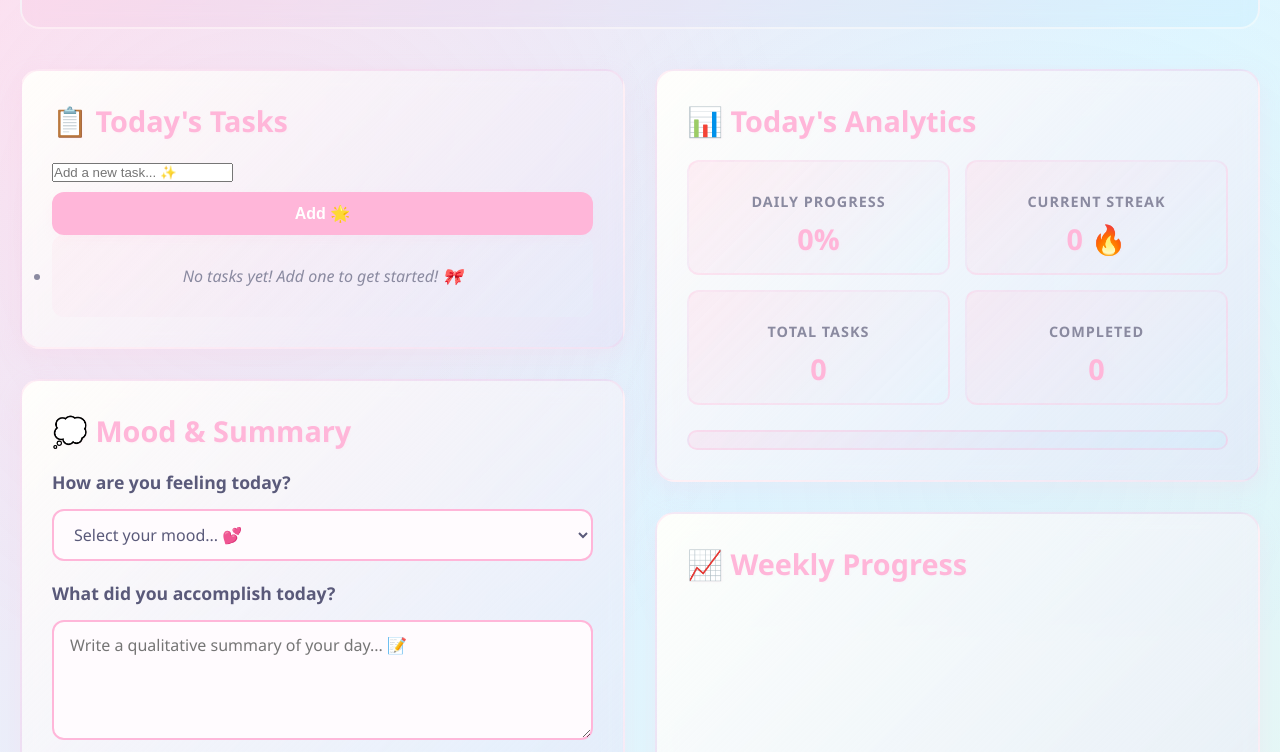
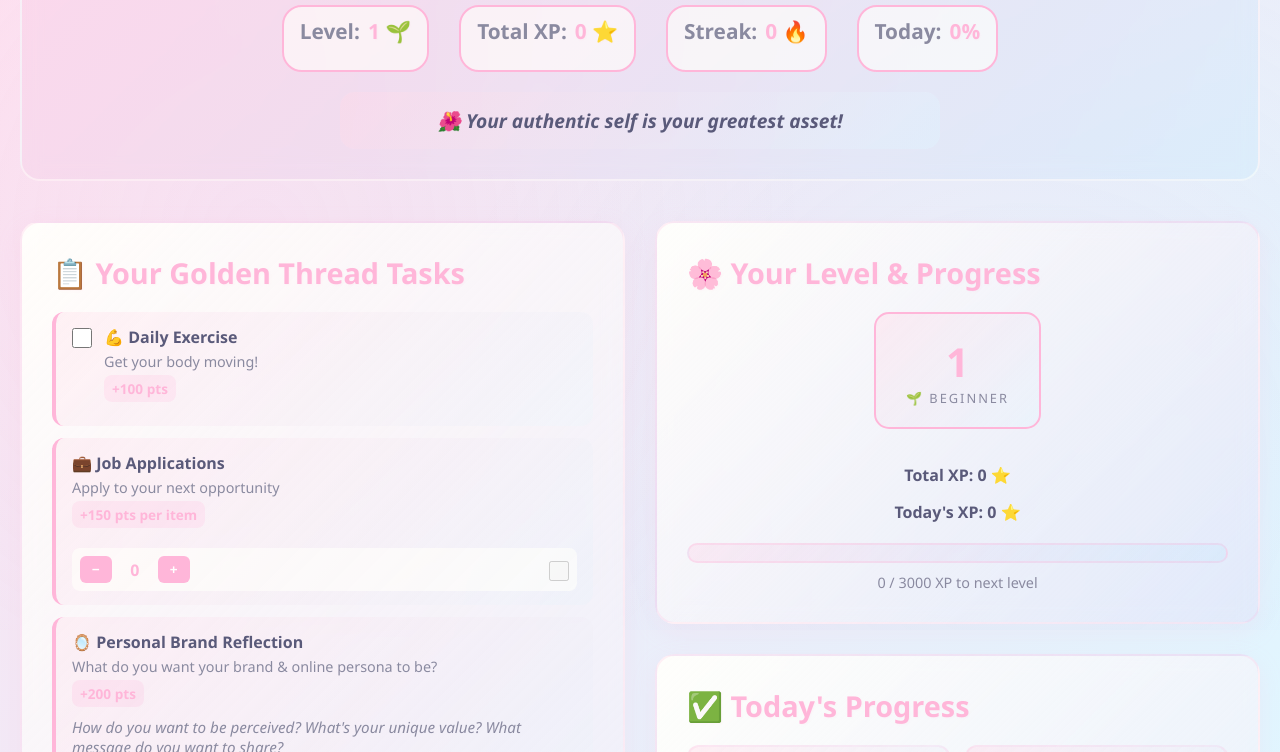
Before and after one commit to cyberandy-code/eureka, a plain HTML site: page task-tracker/index.html in a window 1280 px wide. Shown: the part 170-922 px from the top of the page. Drawn offline with nearby package versions, Linux system fonts and the light colour scheme.

Commit message:
Update HTML with custom tasks layout and gamification UI

```diff
--- a/task-tracker/index.html
+++ b/task-tracker/index.html
@@ -3,7 +3,7 @@
 <head>
     <meta charset="UTF-8">
     <meta name="viewport" content="width=device-width, initial-scale=1.0">
-    <title>✨ Daily Task Tracker - Kawaii Edition ✨</title>
+    <title>✨ Golden Thread Tracker 🪞</title>
     <link rel="stylesheet" href="styles.css">
     <script src="https://cdn.jsdelivr.net/npm/chart.js@3.9.1/dist/chart.min.js"></script>
 </head>
@@ -11,40 +11,47 @@
     <div class="container">
         <!-- Header -->
         <header>
-            <h1>✨ Daily Task Tracker 💕</h1>
+            <h1>✨ Golden Thread Tracker 🪞</h1>
             <span id="todayDate"></span>
+
+            <!-- Header Stats -->
+            <div class="header-stats">
+                <div class="header-stat">
+                    <span class="stat-label">Level:</span>
+                    <span class="stat-value" id="headerLevel">1 🌱</span>
+                </div>
+                <div class="header-stat">
+                    <span class="stat-label">Total XP:</span>
+                    <span class="stat-value" id="headerPoints">0 ⭐</span>
+                </div>
+                <div class="header-stat">
+                    <span class="stat-label">Streak:</span>
+                    <span class="stat-value" id="headerStreak">0 🔥</span>
+                </div>
+                <div class="header-stat">
+                    <span class="stat-label">Today:</span>
+                    <span class="stat-value" id="headerProgress">0%</span>
+                </div>
+            </div>
+
             <p id="dailyQuote"></p>
         </header>
 
         <!-- Main Content -->
         <div class="main-content">
-            <!-- Left Column: Tasks and Mood -->
+            <!-- Left Column: Tasks -->
             <div>
-                <!-- Task Management Card -->
+                <!-- Tasks Card -->
                 <div class="card">
-                    <h2>📋 Today's Tasks</h2>
-
-                    <div class="task-input-container">
-                        <input
-                            type="text"
-                            id="taskInput"
-                            placeholder="Add a new task... ✨"
-                            autocomplete="off"
-                        >
-                        <button class="btn" id="addTaskBtn">Add 🌟</button>
+                    <h2>📋 Your Golden Thread Tasks</h2>
+                    <div id="tasksList" class="tasks-list"></div>
                 </div>
 
-                    <ul id="taskList" class="task-list">
-                        <li class="empty-state">No tasks yet! Add one to get started! 🎀</li>
-                    </ul>
-                </div>
-
-                <!-- Mood & Summary Card -->
+                <!-- Mood & Reflection Card -->
                 <div class="card">
-                    <h2>💭 Mood & Summary</h2>
+                    <h2>💭 Daily Mood & Reflection</h2>
 
                     <h3>How are you feeling today?</h3>
-                    <div class="mood-container">
                     <select id="moodSelect">
                         <option value="">Select your mood... 💕</option>
                         <option value="motivated">💪 Motivated</option>
@@ -52,45 +59,69 @@
                         <option value="tired">😴 Tired</option>
                         <option value="excited">🤩 Excited</option>
                     </select>
-                    </div>
 
-                    <h3 style="margin-top: 20px;">What did you accomplish today?</h3>
+                    <h3 style="margin-top: 20px;">Daily Reflection</h3>
                     <textarea
                         id="summaryText"
-                        placeholder="Write a qualitative summary of your day... 📝"
+                        placeholder="What did you learn today? What wins did you have? 📝"
                     ></textarea>
-                    <button class="btn" id="saveSummaryBtn">Save Summary 💾</button>
+                    <button class="btn" id="saveSummaryBtn">Save Reflection 💾</button>
                 </div>
             </div>
 
             <!-- Right Column: Analytics -->
             <div>
-                <!-- Progress Card -->
+                <!-- Level & Progress Card -->
                 <div class="card">
-                    <h2>📊 Today's Analytics</h2>
+                    <h2>🌸 Your Level & Progress</h2>
+
+                    <div class="level-container">
+                        <div class="level-box">
+                            <span class="level-number" id="levelDisplay">1</span>
+                            <span class="level-label" id="levelName">🌱 Beginner</span>
+                        </div>
+                    </div>
+
+                    <div style="text-align: center; margin-bottom: 20px;">
+                        <h4>Total XP: <span id="totalPoints">0</span> ⭐</h4>
+                        <h4>Today's XP: <span id="todayPoints">0</span> ⭐</h4>
+                    </div>
+
+                    <div class="progress-bar">
+                        <div id="xpFill" style="width: 0%"></div>
+                    </div>
+                    <p style="text-align: center; font-size: 0.9em; color: var(--text-light); margin-top: 10px;">
+                        <span id="currentXP">0</span> / <span id="nextLevelXP">1000</span> XP to next level
+                    </p>
+                </div>
+
+                <!-- Task Breakdown Card -->
+                <div class="card">
+                    <h2>✅ Today's Progress</h2>
 
                     <div class="analytics-container">
                         <div class="stat-box">
-                            <h4>Daily Progress</h4>
+                            <h4>Completion</h4>
                             <div class="stat-value" id="progressText">0%</div>
                         </div>
                         <div class="stat-box">
                             <h4>Current Streak</h4>
-                            <div class="stat-value" id="currentStreak">0 🔥</div>
-                        </div>
-                        <div class="stat-box">
-                            <h4>Total Tasks</h4>
-                            <div class="stat-value" id="totalTasks">0</div>
-                        </div>
-                        <div class="stat-box">
-                            <h4>Completed</h4>
-                            <div class="stat-value" id="completedTasks">0</div>
+                            <div class="stat-value" id="streakValue">0 🔥</div>
                         </div>
                     </div>
 
                     <div class="progress-bar">
                         <div id="progressFill" style="width: 0%"></div>
                     </div>
+
+                    <h3 style="margin-top: 20px;">Task Breakdown</h3>
+                    <div id="taskBreakdown" class="task-breakdown"></div>
+                </div>
+
+                <!-- Achievements Card -->
+                <div class="card">
+                    <h2>🏆 Achievements Unlocked</h2>
+                    <div id="achievementsList" class="achievements-list"></div>
                 </div>
 
                 <!-- Chart Card -->
```
Lines whose indentation alone changed are shown as unchanged.
